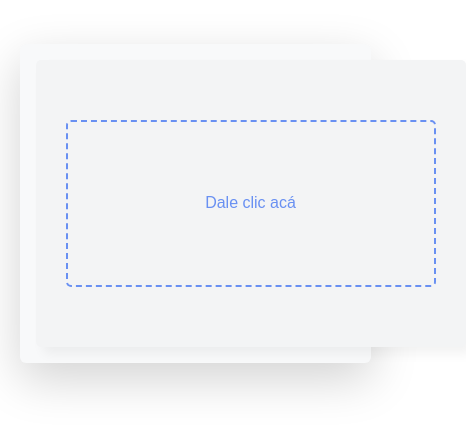
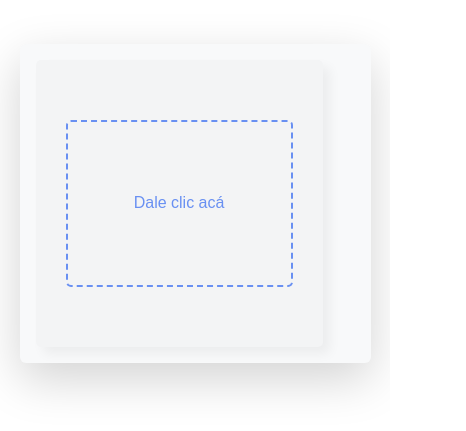
Before and after one commit to modigliani-A/srprs, a plain HTML site: page index.html in a window 390 px wide. Shown: the part 195-626 px from the top of the page, 466 px wide, since content can reach past the window. Drawn offline with nearby package versions, Linux system fonts and the light colour scheme.

Commit message:
Update styles.css

```diff
--- a/css/styles.css
+++ b/css/styles.css
@@ -134,7 +134,7 @@ section .details span{
 }
 
 @media (max-width: 600px){
-    .box{
+    .box, .wrapper{
         width: 90%;
     }
 }
```
